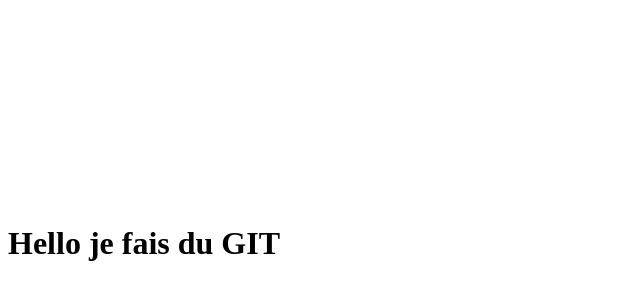
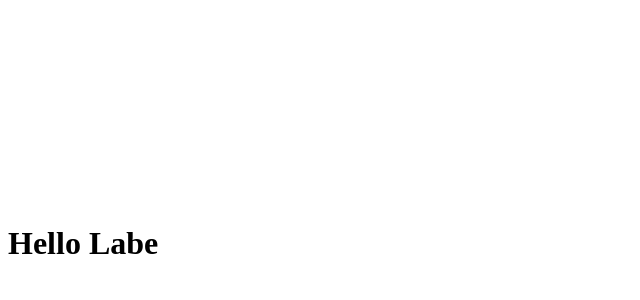
Before and after one commit to aliouLabe/hello, a plain HTML site: page index.html in a window 1280 px wide. Shown: the part 116-416 px from the top of the page, without its empty margins (0-640 px from the left). Drawn offline with Linux system fonts and the light colour scheme.

```diff
--- a/index.html
+++ b/index.html
@@ -18,6 +18,6 @@
     </style>
 </head>
 <body>
-    <h1>Hello je fais du GIT</h1>
+    <h1>Hello Labe</h1>
 </body>
 </html>
```
